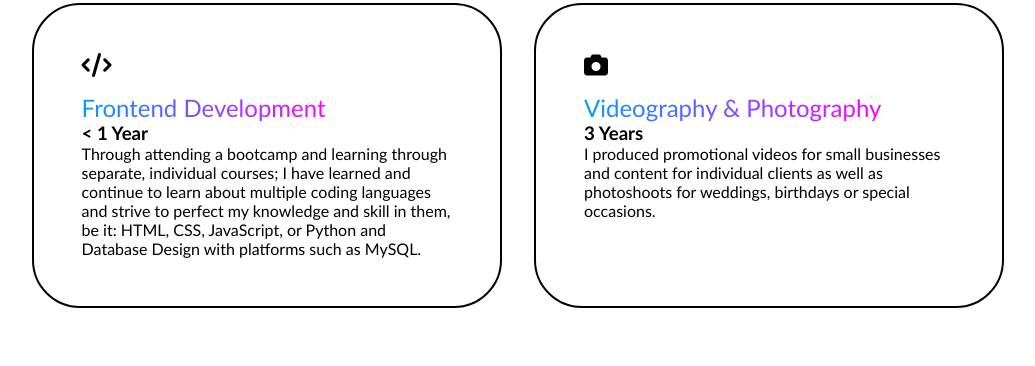
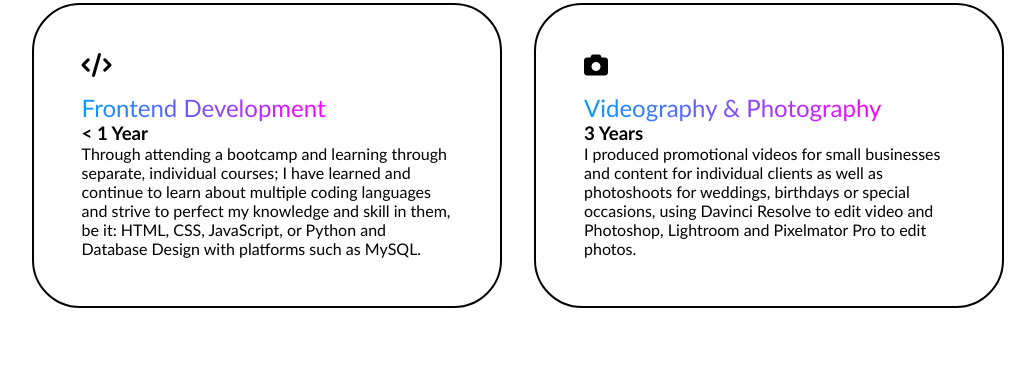
Before and after one commit to JosephJawor/Portfolio-Website, a plain HTML site: page index.html in a window 1280 px wide. Shown: the part 1050-1416 px from the top of the page, without its empty margins (122-1157 px from the left). Drawn offline with Linux system fonts and the light colour scheme.

Commit message:
Add files via upload

```diff
--- a/index.html
+++ b/index.html
@@ -96,7 +96,7 @@
                     <i class="fa-solid fa-camera"></i>
                     <span>Videography & Photography</span>
                     <h3>3 Years</h3>
-                    <p>I produced promotional videos for small businesses and content for individual clients as well as photoshoots for weddings, birthdays or special occasions.</p>
+                    <p>I produced promotional videos for small businesses and content for individual clients as well as photoshoots for weddings, birthdays or special occasions, using Davinci Resolve to edit video and Photoshop, Lightroom and Pixelmator Pro to edit photos.</p>
                 </div>
             </div>
             <img src="headshot.jpg" alt="">
```
